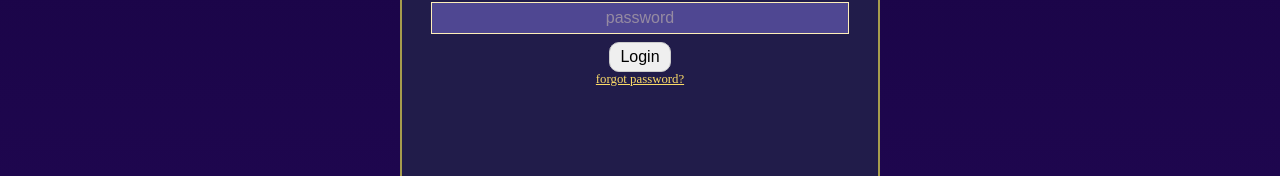
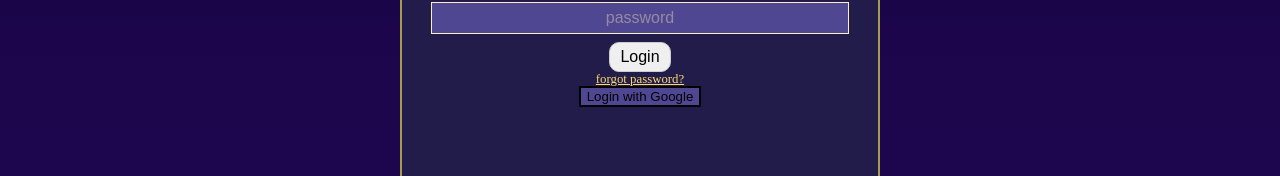
Before and after one commit to Kspiropali/final-frontier, a React (Vite) app in the folder client/: page /login-register in a window 1280 px wide. Shown: the part 553-729 px from the top of the page. Built offline with nearby package versions, Linux system fonts and the light colour scheme.

Commit message:
added the 0auth icons to assets and created added the component to the login page with conditional rendering

```diff
--- a/client/src/assets/css/login.css
+++ b/client/src/assets/css/login.css
@@ -1,3 +1,6 @@
+:root{
+    --lighter-purple: #4F4792;
+}
 .login-container {
     margin: auto;
     /* display: flex; */
@@ -60,7 +63,7 @@ input {
     height: 4vh;
     text-align: center;
     color: #FEEFBA;
-    background-color: #4F4792;
+    background-color: var(--lighter-purple);
     border-radius: 0px;
     border-color: unset;
     /* font-size: 14px; */
@@ -92,3 +95,8 @@ input {
 #result-message {
     text-align: center;
 }
+
+.OAuth-btn {
+    border: 2px solid black;
+    background-color: var(--lighter-purple);
+}
--- a/client/src/components/OAuthButtons/index.jsx
+++ b/client/src/components/OAuthButtons/index.jsx
@@ -2,7 +2,11 @@ import React from 'react'
 
 const OAuthButtons = () => {
   return (
-    <div>OAuthButtons</div>
+    <>
+    <button className='OAuth-btn' id='google-Oauth'>
+      <img src="" alt="" />Login with Google
+    </button>
+    </>
   )
 }
 
--- a/client/src/pages/Login/index.jsx
+++ b/client/src/pages/Login/index.jsx
@@ -37,7 +37,9 @@ const Login = () => {
       <h2 className='log-reg-title'>{activePanel == "Register" ? containerTitle[1]: !preResetState ? containerTitle[0]: containerTitle[2]}</h2>
       <div className='input-area-container'>
         {activePanel == "Register" ? <RegistrationForm/> : !preResetState ? <Loginform setPreResetState={setPreResetState}/> : <PreResetPassword setPreResetState={setPreResetState} />}
+        {!preResetState ? <OAuthButtons/> : ''}
       </div>
+
       {displayMessage && <p className='white-text' id='result-message'>{displayMessage}</p>}
     </div>
     </>
```
Also changed, not shown: client/src/assets/images/oAuthIcons/facebook.png (added), client/src/assets/images/oAuthIcons/google.png (added).
